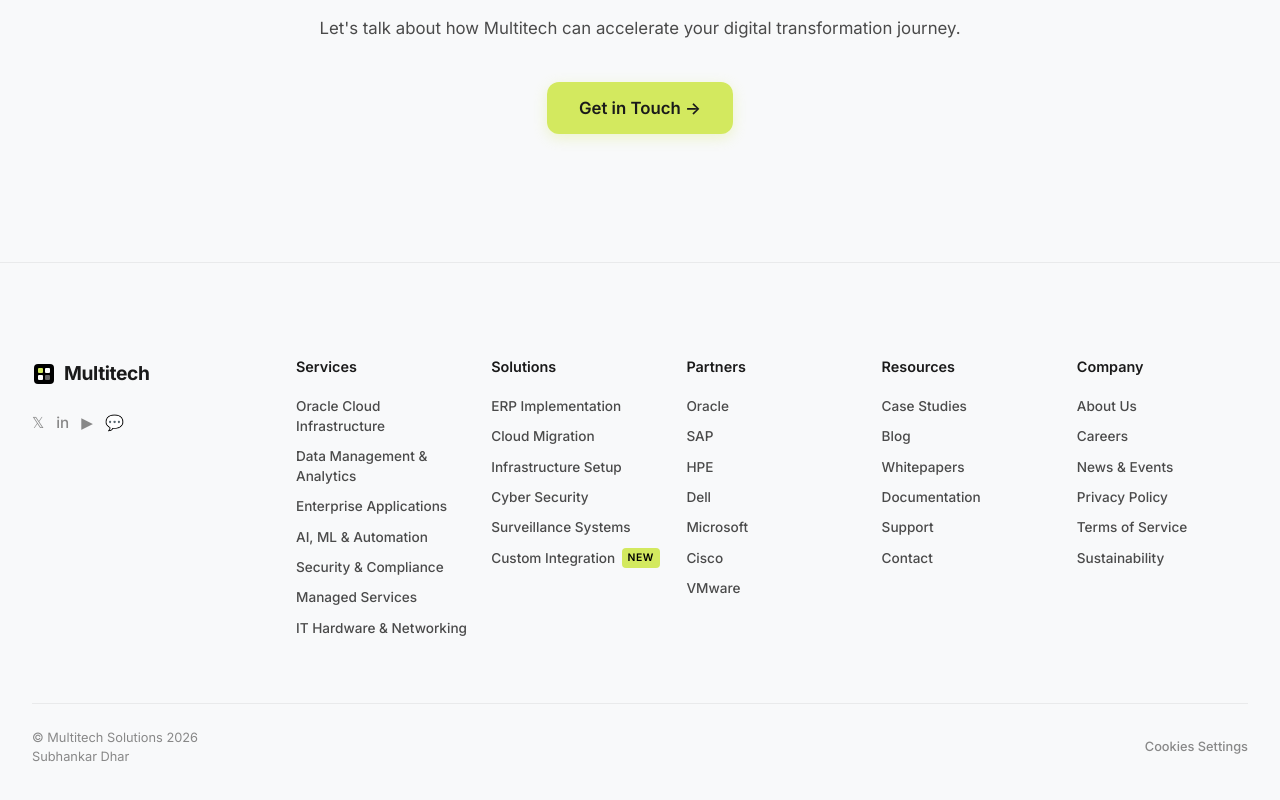
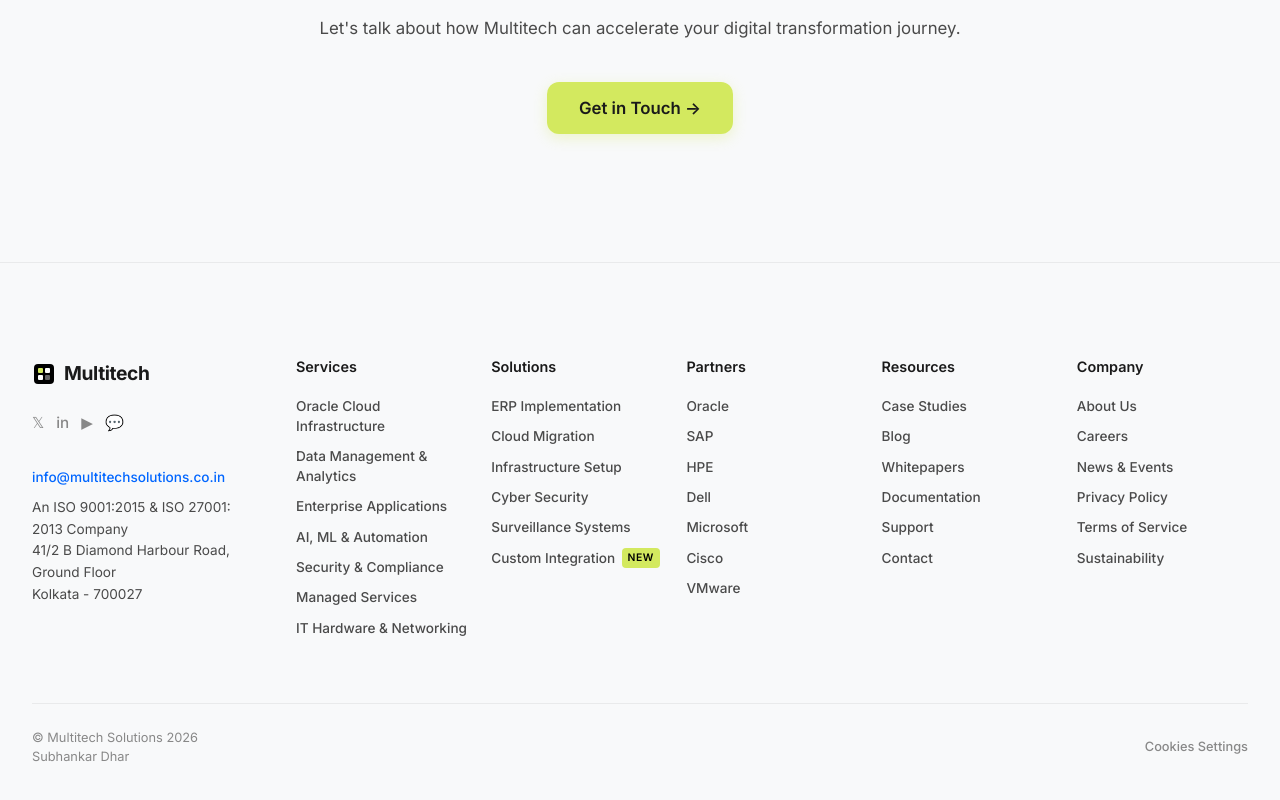
Before and after one commit to vicky34D/MultitechSolutions.github.io, a React (Vite) app: page /#/about in a window 1280 px wide. Shown: the part 3603-4403 px from the top of the page. Built offline with nearby package versions, Linux system fonts and the light colour scheme.

Commit message:
feat: add contact details and address to footer

```diff
--- a/src/components/Footer.jsx
+++ b/src/components/Footer.jsx
@@ -147,6 +147,33 @@
                                 >{icon}</a>
                             ))}
                         </div>
+
+                        {/* Contact & Address */}
+                        <div style={{
+                            display: 'flex',
+                            flexDirection: 'column',
+                            gap: '0.5rem',
+                            marginTop: '0.5rem',
+                            color: '#4A4A4A',
+                            fontSize: '0.85rem',
+                            lineHeight: '1.6'
+                        }}>
+                            <a href="mailto:info@multitechsolutions.co.in" style={{
+                                color: '#0066FF',
+                                textDecoration: 'none',
+                                transition: 'opacity 0.2s',
+                            }}
+                                onMouseEnter={(e) => e.currentTarget.style.opacity = '0.8'}
+                                onMouseLeave={(e) => e.currentTarget.style.opacity = '1'}
+                            >
+                                info@multitechsolutions.co.in
+                            </a>
+                            <div>
+                                An ISO 9001:2015 & ISO 27001: 2013 Company<br />
+                                41/2 B Diamond Harbour Road, Ground Floor<br />
+                                Kolkata - 700027
+                            </div>
+                        </div>
                     </div>
 
                     {/* Right Columns: Links */}
```
